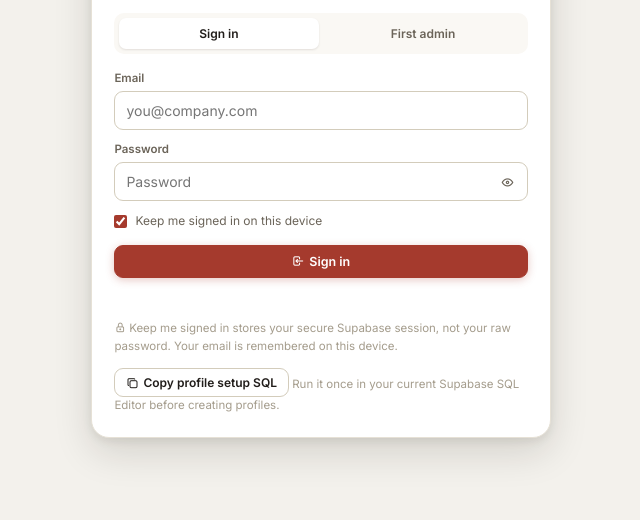
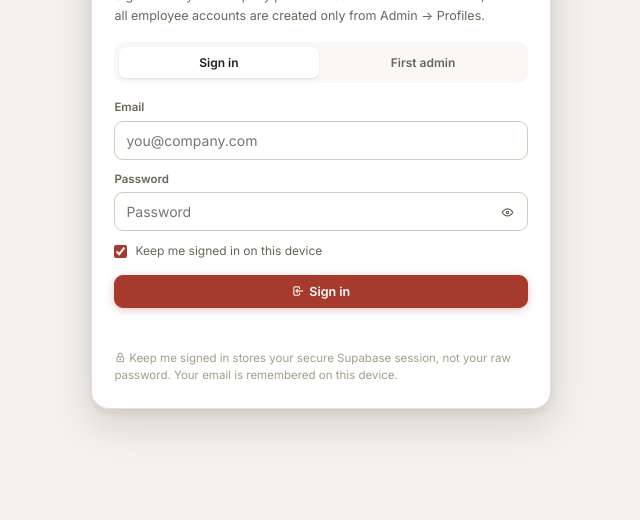
Before and after one commit to SasinduMethsukha/event-media-business-manager, a plain HTML site: page index.html in a window 1280 px wide. Shown: the part 263-783 px from the top of the page, without its empty margins (319-959 px from the left). Drawn offline with nearby package versions, Linux system fonts and the light colour scheme.

Commit message:
version2

```diff
--- a/index.html
+++ b/index.html
@@ -393,7 +393,7 @@ input:checked+.slider:before{transform:translateX(16px)}
     </div>
 
     <div id="authStatus" class="auth-status"></div><div class="auth-note"><i class="ti ti-lock"></i> Keep me signed in stores your secure Supabase session, not your raw password. Your email is remembered on this device.</div>
-    <div class="auth-note"><button class="btn btn-sm" onclick="copyProfileSetupSql()"><i class="ti ti-copy"></i> Copy profile setup SQL</button> Run it once in your current Supabase SQL Editor before creating profiles.</div>
+
   </div>
 </div>
 
```
